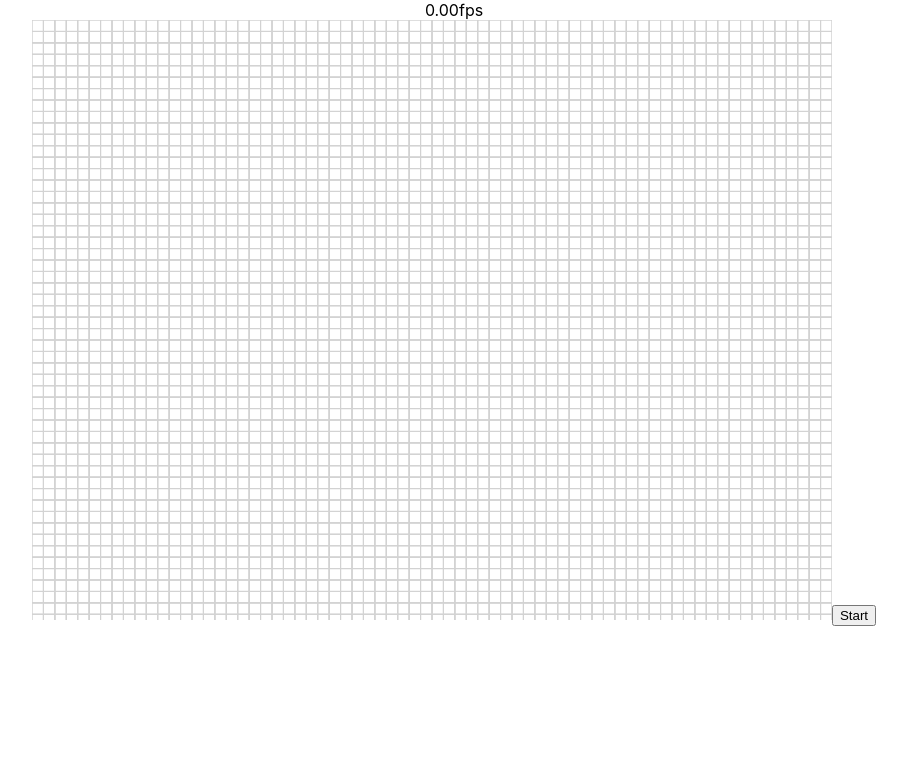
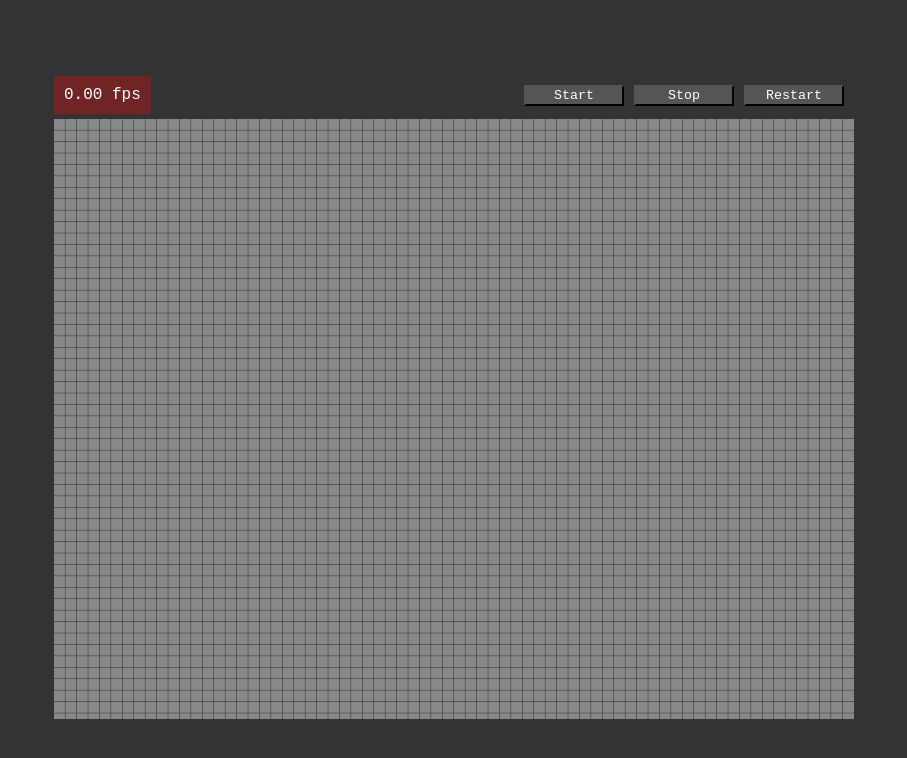
Before and after one commit to MaciejWaligora/game_of_life, a React (Create React App) app: page / in a window 1280 px wide. Shown: the top 758 px of the page, without its empty margins (186-1093 px from the left). Built offline with nearby package versions, Linux system fonts and the light colour scheme.

Commit message:
styled the whole thing

```diff
--- a/src/app/App.css
+++ b/src/app/App.css
@@ -1,38 +1,59 @@
+/* Dark-theme color scheme */
 .App {
-  text-align: center;
-}
-
-.App-logo {
-  height: 40vmin;
-  pointer-events: none;
-}
-
-@media (prefers-reduced-motion: no-preference) {
-  .App-logo {
-    animation: App-logo-spin infinite 20s linear;
-  }
-}
-
-.App-header {
-  background-color: #282c34;
-  min-height: 100vh;
   display: flex;
   flex-direction: column;
   align-items: center;
   justify-content: center;
-  font-size: calc(10px + 2vmin);
-  color: white;
+  height: 100vh;
+  background-color: #333;
+  font-family: 'Courier New', 'Courier', monospace;
+  /* 100% of the viewport height */
 }
 
-.App-link {
-  color: #61dafb;
+.top_bar {
+  display: flex;
+  justify-content: space-between;
+  /* Distributes space between children (frame_counter_container and controls_container) */
+  align-items: center;
+  background-color: #333;
+  /* Dark background color for the top bar */
+  color: #fff;
+  /* Light text color for better visibility on dark background */
 }
 
-@keyframes App-logo-spin {
-  from {
-    transform: rotate(0deg);
-  }
-  to {
-    transform: rotate(360deg);
-  }
+.frame_counter_container {
+  /* Add your styling for the FrameCounter here */
+  order: 1;
+  /* Set the order to 1 to move it to the left */
 }
+
+.controls_container {
+  display: flex;
+  order: 2;
+  /* Set the order to 2 to move it to the right */
+}
+
+/* Style for buttons in the controls container */
+.play_button,
+.stop_button,
+.restart_button {
+  margin-right: 10px;
+  /* Adjust as needed for spacing between buttons */
+  background-color: #555;
+  /* Dark background color for buttons */
+  color: #fff;
+  /* Light text color for better visibility on dark background */
+  font-family: 'Courier New', 'Courier', monospace;
+}
+
+.display_container {
+  margin-top: 5px;
+  /* Adjust as needed for spacing between top bar and display container */
+}
+
+button {
+  width: 100px;
+}
+
+/* Optional: Style for FrameCounter if needed */
+.frame_counter_container {}
--- a/src/app/App.tsx
+++ b/src/app/App.tsx
@@ -1,4 +1,4 @@
-import React, { createRef, useEffect, useState} from 'react';
+import React, { createRef, useEffect, useState } from 'react';
 import './App.css';
 import { FrameCounter } from '../components/Frame_Counter';
 import { GameArena, GameArenaConfig } from '../components/Game_arena';
@@ -14,18 +14,35 @@ function App() {
       height: 600,
       resolution: 70,
       fpsCounter: frameCounterRef.current as FrameCounter,
+      gridColor: "#333333",
+      deadTileColor: "#888888",
+      aliveTileColor: "#1a1a1a"
     };
     setGameConfig(config);
   }, []);
 
   return (
     <div className="App">
-      <FrameCounter ref={frameCounterRef}/>
-      {gameConfig && <GameArena ref={gameArenaRef} {...gameConfig} />}
-      <button onClick={
-        ()=>{gameArenaRef.current?.play()}
-        }>Start</button>
-    </div>
+      <div className="top_bar" style={{ width: gameConfig?.width }}>
+        <div className="frame_counter_container">
+          <FrameCounter ref={frameCounterRef} />
+        </div>
+        <div className="controls_container">
+          <button className="play_button" onClick={
+            () => { gameArenaRef.current?.play() }
+          }>Start</button>
+          <button className="stop_button" onClick={
+            () => { gameArenaRef.current?.stop() }
+          }>Stop</button>
+          <button className="restart_button" onClick={
+            () => { gameArenaRef.current?.restartGame() }
+          }>Restart</button>
+        </div>
+      </div>
+      <div className="display_container">
+        {gameConfig && <GameArena ref={gameArenaRef} {...gameConfig} />}
+      </div>
+    </div >
   );
 }
 
--- a/src/components/Frame_Counter.tsx
+++ b/src/components/Frame_Counter.tsx
@@ -40,7 +40,25 @@ export class FrameCounter extends Component<{}, FrameCounterState> {
   }
 
   public render() {
-      return <div>{this.state.currentFps.toFixed(2)}fps</div>;
+    let backgroundColor = '';
+    if (this.state.currentFps < 21) {
+      backgroundColor = 'rgba(255, 0, 0, 0.3)'; // Red with 50% transparency
+    } else if (this.state.currentFps < 24) {
+      backgroundColor = 'rgba(255, 255, 0, 0.3)'; // Yellow with 50% transparency
+    } else {
+      backgroundColor = 'rgba(55, 255, 0, 0.3)'; // Green with 50% transparency
+    }
+
+    const divStyle = {
+      backgroundColor,
+      padding: '10px', // You can customize other styles as needed
+    };
+
+    return (
+      <div style={divStyle}>
+        {this.state.currentFps.toFixed(2)} fps
+      </div>
+    );
   }
 
   public tick() {
@@ -50,6 +68,14 @@ export class FrameCounter extends Component<{}, FrameCounterState> {
     }));
   }
 
+  public reset() {
+    this.setState({
+      frames: 0,
+      lastTimeStamp: 0,
+      currentFps: 0,
+    })
+  }
+
   public init() {
     this.setState({
       lastTimeStamp: performance.now(),
--- a/src/components/Game_arena.tsx
+++ b/src/components/Game_arena.tsx
@@ -6,6 +6,9 @@ export interface GameArenaConfig {
   resolution: number;
   width: number;
   height: number;
+  aliveTileColor: string;
+  deadTileColor: string;
+  gridColor: string
 }
 
 export class GameArena extends Component<{}, GameArenaConfig> {
@@ -16,8 +19,9 @@ export class GameArena extends Component<{}, GameArenaConfig> {
   private grid: number[][];
   private clickEventListenerAdded: boolean = false;
   private rectWidth: number;
+  private isPlaying = false;
 
-  constructor(props: { width: number; height: number; resolution: number; fpsCounter: FrameCounter }) {
+  constructor(props: { width: number; height: number; resolution: number; fpsCounter: FrameCounter; aliveTileColor: string; deadTileColor: string; gridColor: string }) {
     super(props);
 
     this.canvas = React.createRef<HTMLCanvasElement>();
@@ -30,6 +34,9 @@ export class GameArena extends Component<{}, GameArenaConfig> {
       height: props.height,
       resolution: props.resolution,
       fpsCounter: props.fpsCounter,
+      aliveTileColor: props.aliveTileColor,
+      deadTileColor: props.deadTileColor,
+      gridColor: props.gridColor
     };
   }
 
@@ -38,6 +45,7 @@ export class GameArena extends Component<{}, GameArenaConfig> {
     this.renderStartGrid();
     this.addClickEventListener();
   }
+
   private setupOffscreenCanvas() {
     if ('OffscreenCanvas' in window) {
       this.offscreenCanvas = new OffscreenCanvas(this.state.width, this.state.height);
@@ -61,13 +69,15 @@ export class GameArena extends Component<{}, GameArenaConfig> {
     const rectWidth = this.rectWidth;
     const ctx = this.canvas.current?.getContext('2d') as CanvasRenderingContext2D;
 
-    ctx.strokeStyle = '#d3d3d3';
+    ctx.strokeStyle = this.state.gridColor;
+    ctx.fillStyle = this.state.deadTileColor;
     let x = 0;
     let y = 0;
 
     for (let ii = 0; ii < this.state.resolution; ii++) {
       for (let i = 0; i < this.state.resolution; i++) {
         ctx.strokeRect(x, y, rectWidth, rectWidth);
+        ctx.fillRect(x, y, rectWidth, rectWidth);
         x += rectWidth;
       }
       y += rectWidth;
@@ -133,7 +143,7 @@ export class GameArena extends Component<{}, GameArenaConfig> {
       let x = 0;
 
       for (let i = 0; i < this.state.resolution; i++) {
-        const color = this.grid[ii][i] ? '#000000' : '#ffffff';
+        const color = this.grid[ii][i] ? this.state.aliveTileColor : this.state.deadTileColor;
         fillRectPositions.push({
           x,
           y,
@@ -148,7 +158,7 @@ export class GameArena extends Component<{}, GameArenaConfig> {
     }
 
     if (this.offscreenCtx) {
-      this.offscreenCtx!.strokeStyle = '#d3d3d3';
+      this.offscreenCtx!.strokeStyle = this.state.gridColor;
       for (let i = 0; i < fillRectPositions.length; i++) {
         const { x, y, width, height, color } = fillRectPositions[i];
         this.offscreenCtx!.fillStyle = color;
@@ -182,8 +192,8 @@ export class GameArena extends Component<{}, GameArenaConfig> {
           let rectXpos = Math.floor((event.x - canvasPos.x) / rectWidth);
           let rectYpos = Math.floor((event.y - canvasPos.y) / rectWidth);
           if (self.grid[rectYpos][rectXpos] === 0) {
-            ctx.strokeStyle = "#d3d3d3";
-            ctx.fillStyle = "#000000";
+            ctx.strokeStyle = self.state.gridColor;
+            ctx.fillStyle = self.state.aliveTileColor;
             self.grid[rectYpos][rectXpos] = 1;
             ctx.fillRect(
               rectWidth * rectXpos,
@@ -199,7 +209,7 @@ export class GameArena extends Component<{}, GameArenaConfig> {
             );
           } else {
             self.grid[rectYpos][rectXpos] = 0;
-            ctx.fillStyle = "#ffffff";
+            ctx.fillStyle = self.state.deadTileColor;
             ctx.fillRect(
               rectWidth * rectXpos,
               rectWidth * rectYpos,
@@ -221,15 +231,30 @@ export class GameArena extends Component<{}, GameArenaConfig> {
   }
   public play() {
     this.state.fpsCounter.init();
+    this.isPlaying = true;
     const updateAndRender = () => {
       this.createNewGrid();
       this.renderNewFrame();
       this.state.fpsCounter.tick();
-      requestAnimationFrame(updateAndRender);
+      if (this.isPlaying) {
+        requestAnimationFrame(updateAndRender);
+      }
     };
+
     updateAndRender();
+
   }
-
+  public stop() {
+    if (this.isPlaying) {
+      this.state.fpsCounter.reset();
+      this.isPlaying = false;
+    }
+  }
+  public restartGame() {
+    this.stop();
+    this.renderStartGrid();
+    this.renderNewFrame();
+  }
   render() {
     return <canvas ref={this.canvas} width={this.state.width} height={this.state.height} />
   }
```
Lines whose indentation alone changed are shown as unchanged.
